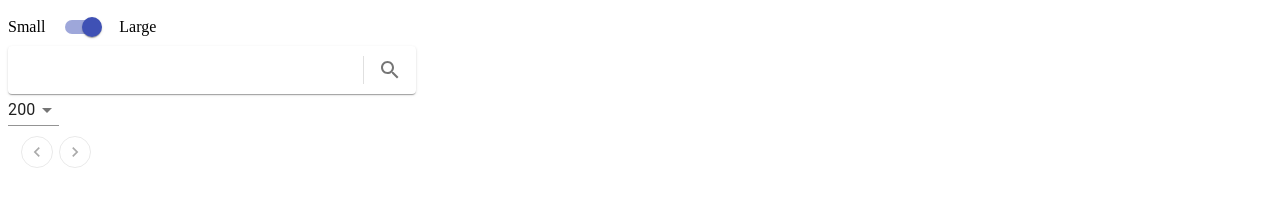
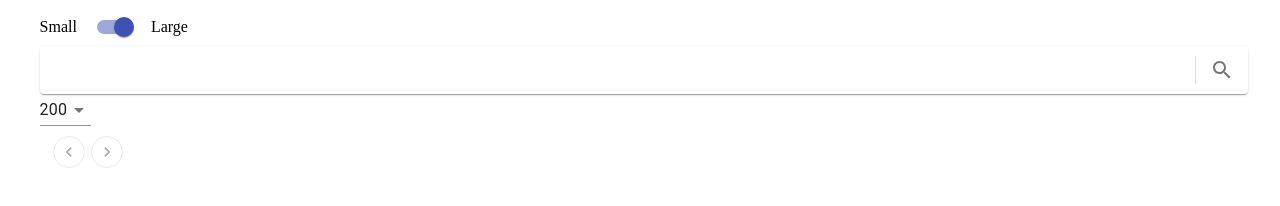
Before and after one commit to YushiOMOTE/thumbnail, a Gatsby site: page / in a window 1280 px wide. Built offline with nearby package versions, Linux system fonts and the light colour scheme; Gatsby itself is replaced by a stand-in of ours.

Commit message:
Center page

```diff
--- a/src/components/image.js
+++ b/src/components/image.js
@@ -80,7 +80,7 @@ export default class Thambnail extends React.Component {
         }
 
         return (
-            <div style={{width: "100%"}}>
+            <div style={{width: "95%", margin: "auto"}}>
                 <StaticQuery
                     query={query}
                     render={data => {
@@ -105,7 +105,7 @@ export default class Thambnail extends React.Component {
                                     <Grid item>Large</Grid>
                                 </Grid>
 
-                                <Paper style={{padding: '2px 4px', display: 'flex', alignItems: 'center', width: 400}}>
+                                <Paper style={{padding: '2px 4px', display: 'flex', alignItems: 'center', width: "100%"}}>
                                     <InputBase
                                         style={{merginLeft: 1, flex: 1}}
                                         placeHolder="Search"
@@ -128,7 +128,7 @@ export default class Thambnail extends React.Component {
                                     <MenuItem value={400}>400</MenuItem>
                                 </Select>
 
-                                <Pagination style={{margin: "10px"}} count={pages} page={page} variant="outlined" color="primary" onChange={this.onPageChange} />
+                                <Pagination style={{margin: "10px", width: "90%"}} count={pages} page={page} variant="outlined" color="primary" onChange={this.onPageChange} />
 
                                 <ToastContainer
                                     transition={Slide}
```
